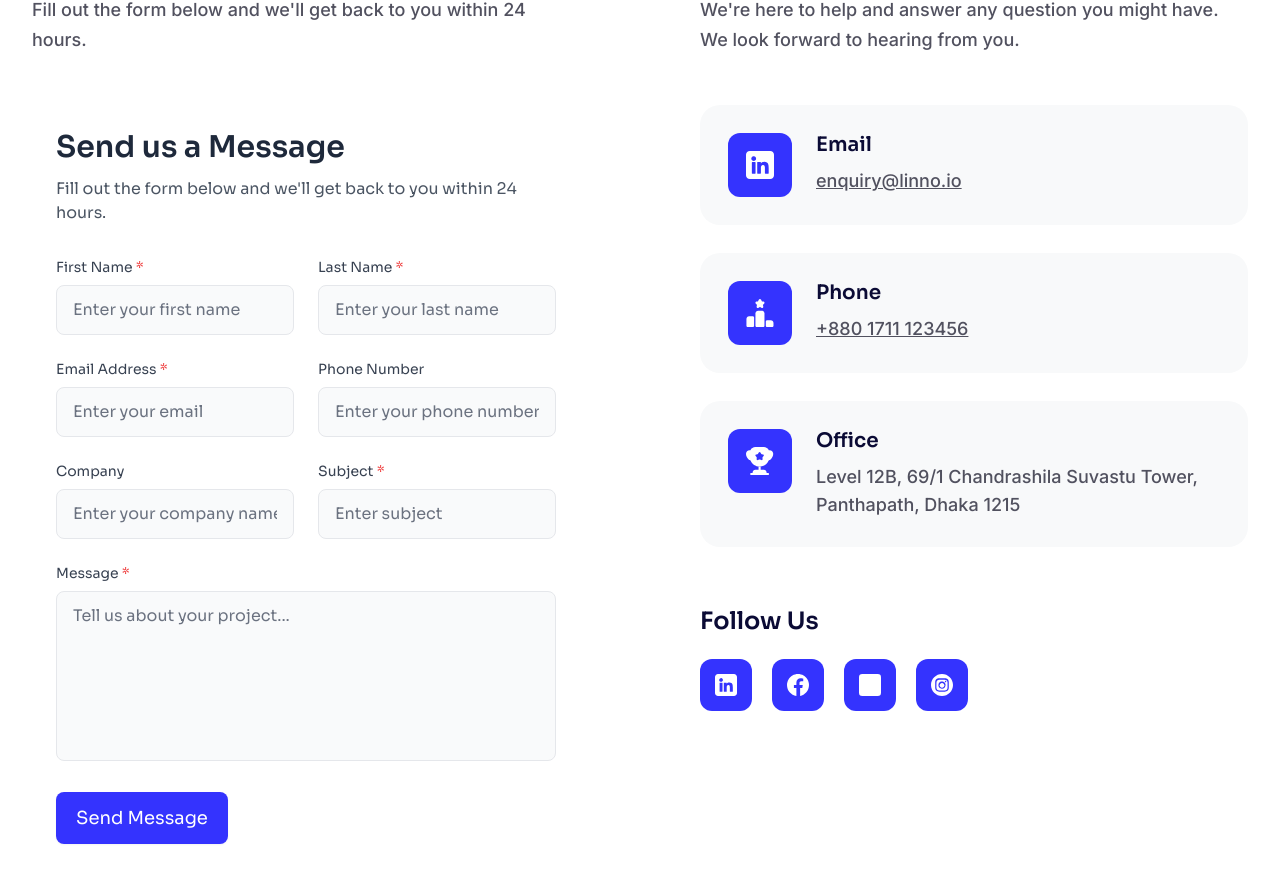
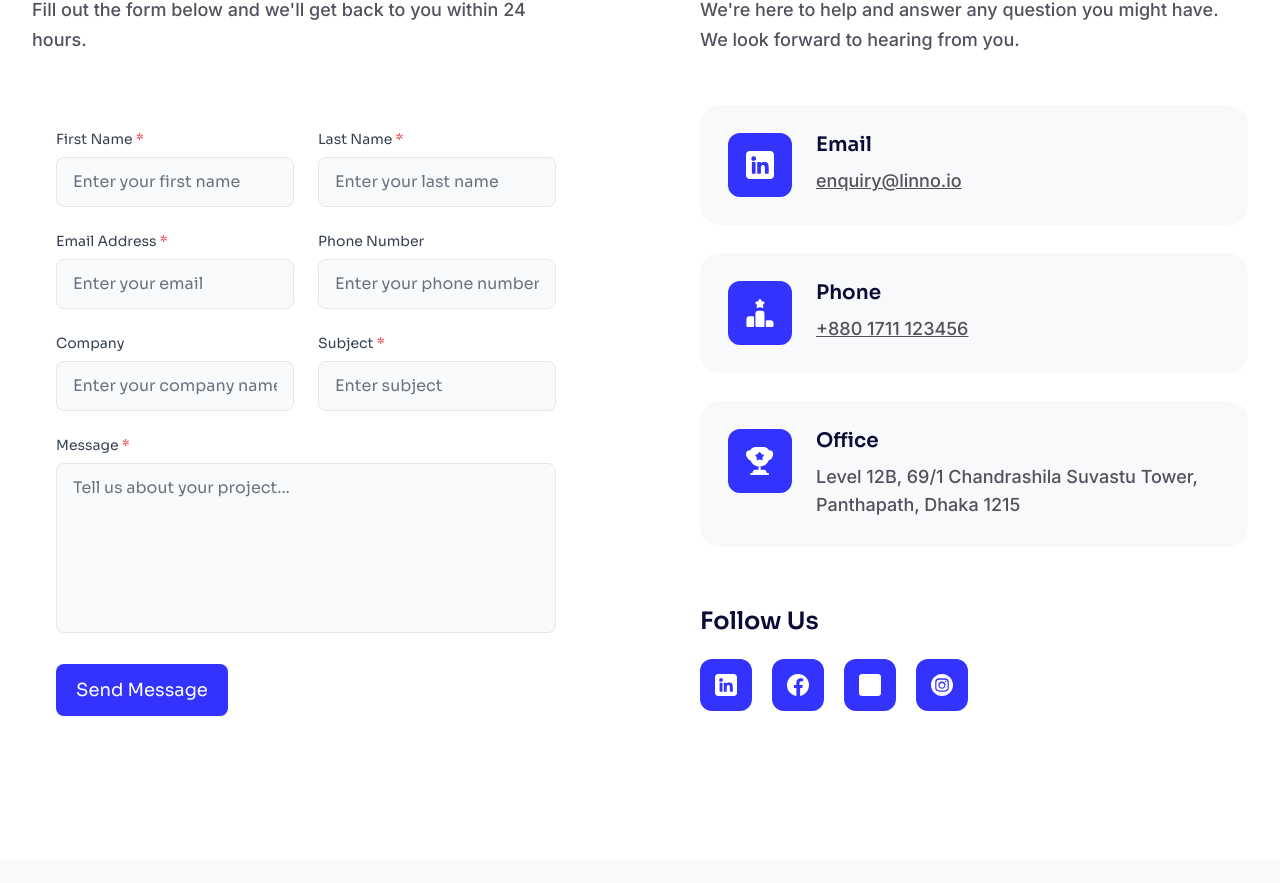
Before and after one commit to CODEREXLTD/Linno-website, a Next.js app: page /contact in a window 1280 px wide. Shown: the part 811-1694 px from the top of the page. Built offline with nearby package versions, Linux system fonts and the light colour scheme.

Commit message:
fix contact page

```diff
--- a/src/app/contact/Form.jsx
+++ b/src/app/contact/Form.jsx
@@ -30,11 +30,6 @@ export default function ContactForm() {
 
   return (
     <div className="max-w-2xl mx-auto p-6">
-      <div className="mb-8">
-        <h1 className="text-3xl font-semibold text-slate-800 mb-3">Send us a Message</h1>
-        <p className="text-gray-600 text-base">Fill out the form below and we'll get back to you within 24 hours.</p>
-      </div>
-
       <form onSubmit={handleSubmit} className="space-y-6">
         {/* First Name and Last Name Row */}
         <div className="grid grid-cols-1 md:grid-cols-2 gap-6">
```
